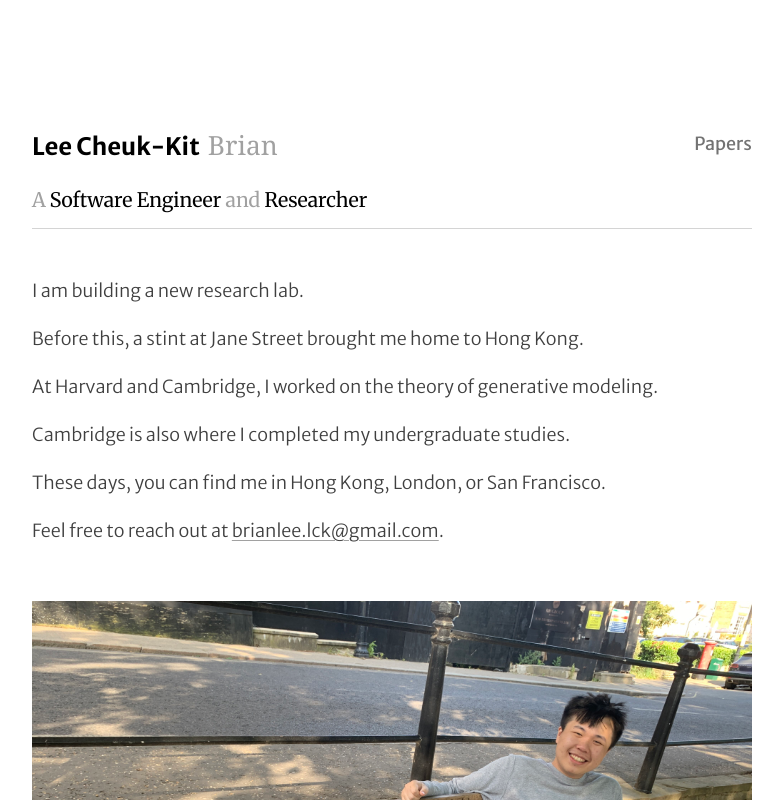
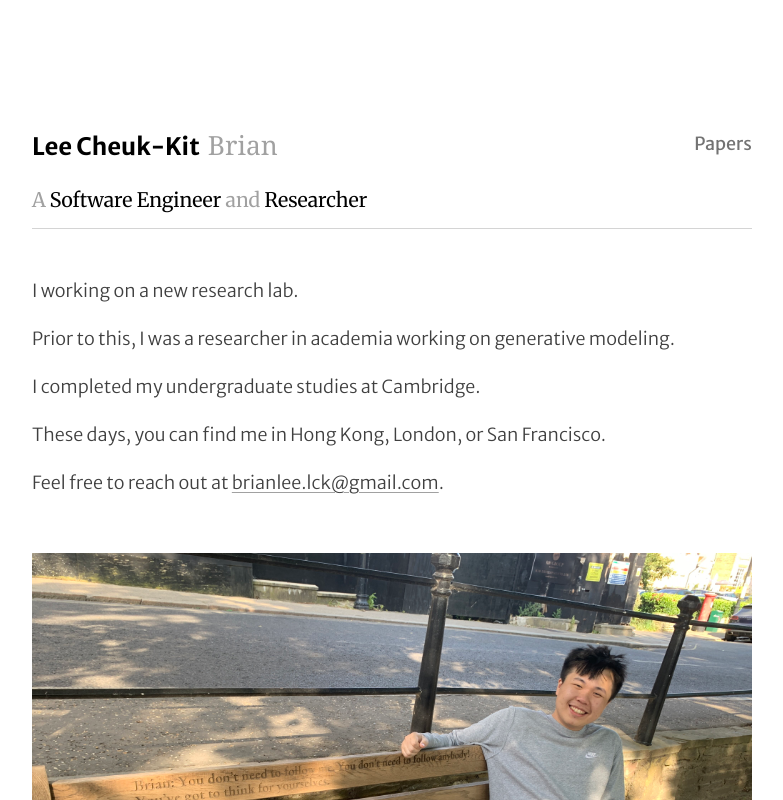
Before and after one commit to brianlck/brianlck.github.io, a SvelteKit app: page / in a window 1280 px wide. Shown: the top 800 px of the page, without its empty margins (248-1031 px from the left). Built offline with nearby package versions, Linux system fonts and the light colour scheme.

Commit message:
Revise personal introduction in +page.svelte
Updated text to reflect current work and background.

```diff
--- a/src/routes/+page.svelte
+++ b/src/routes/+page.svelte
@@ -11,13 +11,11 @@
 
 <div class="layout font-light space-y-14 text-lg">
     <div class="space-y-5">
-		<p>I am building a new research lab.</p>
+		<p>I working on a new research lab.</p>
 
-	    <p>Before this, a stint at Jane Street brought me home to Hong Kong.</p>
+		<p> Prior to this, I was a researcher in academia working on generative modeling.
 
-	    <p>At Harvard and Cambridge, I worked on the theory of generative modeling.</p>
-
-	    <p>Cambridge is also where I completed my undergraduate studies.</p>
+	    <p> I completed my undergraduate studies at Cambridge. </p>
 
 	    <p>These days, you can find me in Hong Kong, London, or San Francisco.</p>
 
```
